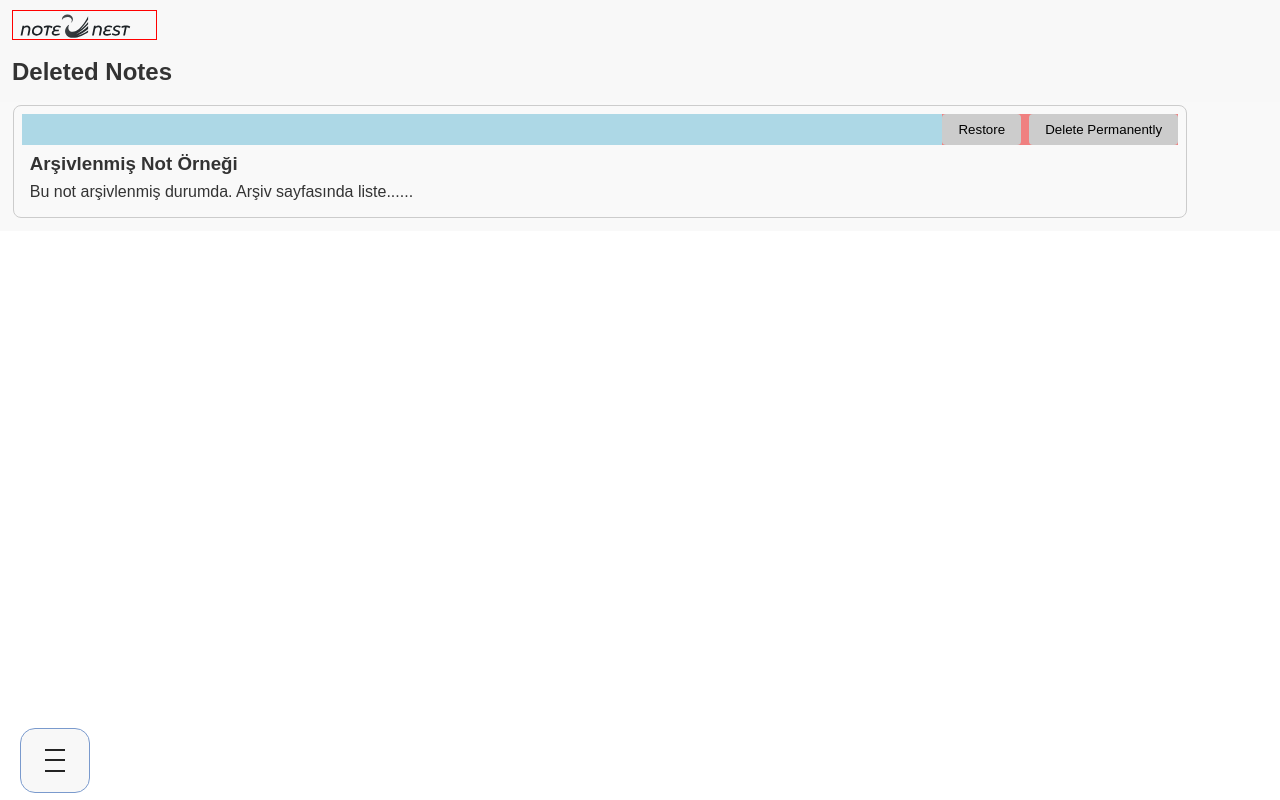
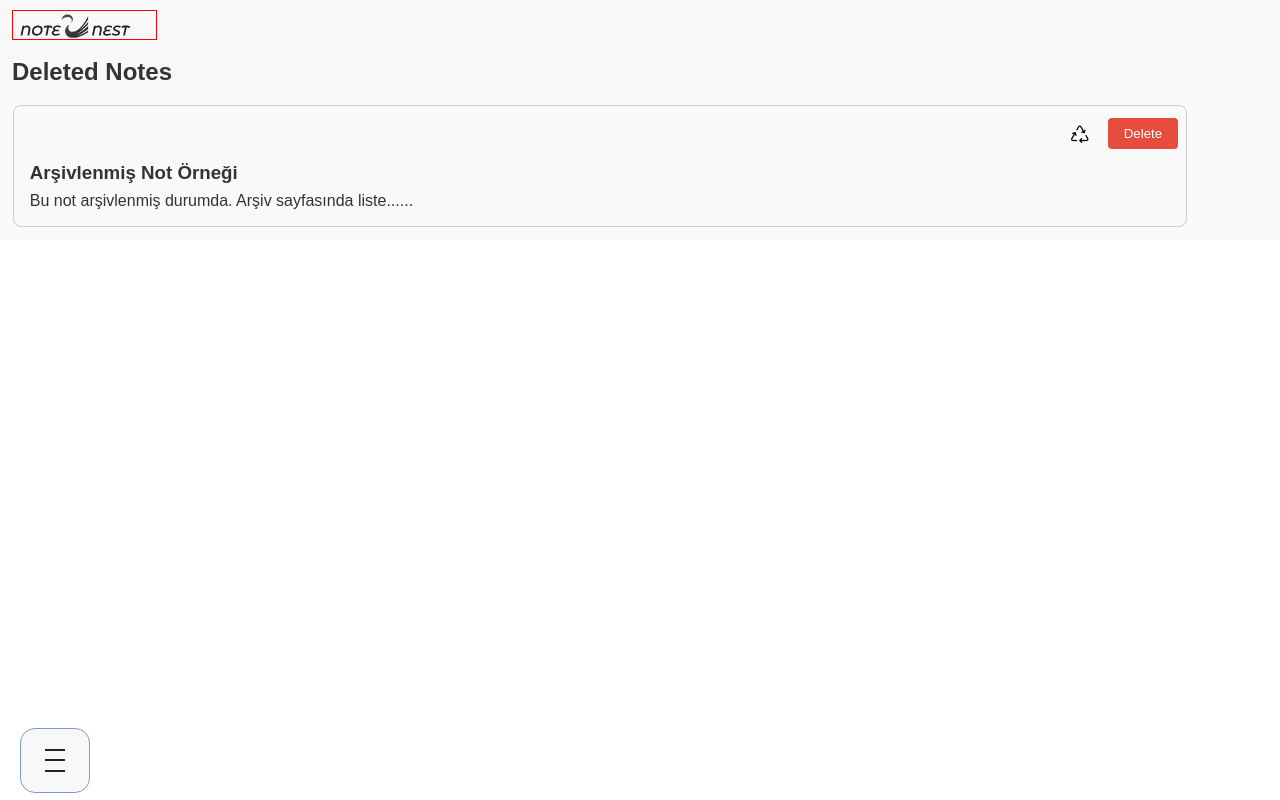
Before and after one commit to banuaggun/note-nest-vue, a Vue app: page /deleted in a window 1280 px wide. Built offline with nearby package versions, Linux system fonts and the light colour scheme.

Commit message:
A modal was added for permanent deletion, and the note actions button styles were revised.

```diff
--- /dev/null
+++ b/src/components/note-editor/ConfirmModal.vue
@@ -0,0 +1,126 @@
+<template>
+  <div class="modal-backdrop" @click="close">
+    <div class="modal" @click.stop>
+      <p>{{ message }}</p>
+
+      <div class="modal-actions">
+        <button @click="confirm">Delete</button>
+        <button @click="close">Cancel</button>
+      </div>
+    </div>
+  </div>
+</template>
+
+<script setup>
+const props = defineProps({
+  message: String,
+});
+
+const emit = defineEmits(["confirm", "close"]);
+
+function confirm() {
+  emit("confirm");
+}
+
+function close() {
+  emit("close");
+}
+</script>
+
+<style>
+.modal-backdrop {
+  position: fixed;
+  inset: 0;
+  background: rgba(0, 0, 0, 0.45);
+  display: flex;
+  align-items: center;
+  justify-content: center;
+  padding: 16px; /* küçük ekranlarda taşmayı engeller */
+  backdrop-filter: blur(2px);
+  animation: fadeIn 0.2s ease-out;
+}
+
+.modal {
+  background: #fff;
+  padding: 24px;
+  border-radius: 12px;
+  width: 100%;
+  max-width: 380px; /* masaüstünde genişlik */
+  box-shadow: 0 8px 24px rgba(0, 0, 0, 0.15);
+  animation: scaleIn 0.25s ease-out;
+}
+
+.modal p {
+  margin-bottom: 20px;
+  font-size: 16px;
+  color: #333;
+  text-align: center;
+}
+
+.modal-actions {
+  display: flex;
+  justify-content: space-between;
+  gap: 12px;
+}
+
+.modal-actions button {
+  flex: 1;
+  padding: 10px 0;
+  border-radius: 6px;
+  border: none;
+  cursor: pointer;
+  font-size: 15px;
+  transition: 0.2s;
+}
+
+.modal-actions button:first-child {
+  background: #e74c3c;
+  color: white;
+}
+
+.modal-actions button:first-child:hover {
+  background: #c0392b;
+}
+
+.modal-actions button:last-child {
+  background: #ddd;
+}
+
+.modal-actions button:last-child:hover {
+  background: #cfcfcf;
+}
+
+/* Animasyonlar */
+@keyframes fadeIn {
+  from {
+    opacity: 0;
+  }
+  to {
+    opacity: 1;
+  }
+}
+
+@keyframes scaleIn {
+  from {
+    transform: scale(0.85);
+    opacity: 0;
+  }
+  to {
+    transform: scale(1);
+    opacity: 1;
+  }
+}
+
+/* Mobil uyumluluk */
+@media (max-width: 350px) {
+  .modal {
+    padding: 20px;
+    max-width: 100%;
+  }
+
+  .modal-actions button {
+    font-size: 14px;
+    padding: 8px 0;
+  }
+}
+</style>
--- a/src/components/notes/NoteItem.vue
+++ b/src/components/notes/NoteItem.vue
@@ -1,5 +1,4 @@
 <template>
-
   <div class="note-item" :class="{ archived: note.status === 'archived' }">
     <NoteActions
       class="actions"
@@ -12,7 +11,6 @@
     />
     <h3>{{ cleanedTitle }}</h3>
     <p>{{ cleanedContent }}...</p>
-
   </div>
 </template>
 
@@ -55,15 +53,18 @@ const cleanedContent = computed(() => {
 <style scoped>
 .note-item {
   border: 1px solid #ccc;
-  padding:0.5rem;
+  padding: 0.5rem;
   border-radius: 8px;
 }
 
-.note-item h3, .note-item p{
-  margin:8px 8px;
+.note-item h3,
+.note-item p {
+  margin: 8px 8px;
 }
-.actions  {
-  display:flex;
+/*
+.actions {
+  display: flex;
   justify-content: flex-end;
 }
+*/
 </style>
--- a/src/components/toolbar/NoteActions.vue
+++ b/src/components/toolbar/NoteActions.vue
@@ -2,20 +2,36 @@
   <div class="actions-item">
     <template v-if="note.status === 'archived'">
       <div class="item-buttons-2 actions-item-archive-page">
-        <button @click="$emit('unarchive', note.id)">Unarchive</button>
-        <button @click="$emit('delete', note.id)">Move To Trash</button>
+        <button @click="$emit('unarchive', note.id)">
+          <!-- unarchive -->
+          <i class="ph ph-box-arrow-up"></i>
+        </button>
+        <button @click="$emit('delete', note.id)">
+          <!-- move to trash -->
+          <i class="ph ph-trash"></i>
+        </button>
       </div>
     </template>
 
     <template v-else-if="note.status === 'deleted'">
       <div class="item-buttons-2 actions-item-deleted-page">
-        <button @click="$emit('restore', note.id)">Restore</button>
-        <button @click="$emit('delete', note.id)">Delete Permanently</button>
+        <button @click="$emit('restore', note.id)">
+          <!-- restore -->
+          <i class="ph ph-recycle"></i>
+        </button>
+        <button @click="confirmPermanentDelete(note.id)">Delete</button>
       </div>
+
+      <ConfirmModal
+        v-if="showModal"
+        message="Bu notu kalıcı olarak silmek istiyor musunuz?"
+        @confirm="handleConfirm"
+        @close="handleClose"
+      />
     </template>
 
     <template v-else>
-      <div class="item-buttons actions-item-all-page">
+      <div class="item-buttons actions-item-all-notes-page">
         <button @click="$emit('delete', note.id)">
           <i class="ph ph-trash"></i>
         </button>
@@ -31,27 +47,53 @@
 </template>
 
 <script setup>
+import { ref } from "vue";
+import ConfirmModal from "../note-editor/ConfirmModal.vue";
+
 const props = defineProps({
   note: {
     type: Object,
     required: true,
   },
 });
+
+const emit = defineEmits(["delete"]);
+const showModal = ref(false);
+let selectedId = null;
+
+function confirmPermanentDelete(id) {
+  selectedId = id;
+  showModal.value = true;
+}
+
+function handleConfirm() {
+  emit("delete", selectedId);
+  showModal.value = false;
+}
+
+function handleClose() {
+  showModal.value = false;
+}
 </script>
 
 <style scoped>
 .actions-item {
-  background: lightblue;
+  display: flex;
+  justify-content: flex-end;
+  align-items: center;
 }
-.item-buttons,
-.item-buttons-2 {
+
+.actions-item-all-notes-page,
+.actions-item-archive-page,
+.actions-item-deleted-page {
   display: flex;
   flex-direction: row;
   align-items: center;
   gap: 8px;
-  background-color: lightcoral;
 }
-.item-buttons button {
+.actions-item-all-notes-page button,
+.actions-item-archive-page button,
+.actions-item-deleted-page button:nth-child(1) {
   width: 40px;
   height: 40px;
   background-color: transparent;
@@ -63,16 +105,22 @@ const props = defineProps({
   outline: none;
 }
 
-.item-buttons-2 button {
+.actions-item-deleted-page button:nth-child(2) {
   padding: 8px 16px;
   border-radius: 4px;
   border: none;
   outline: none;
-  background-color: #ccc;
+  background: #e74c3c;
+  color: white;
 }
 
-.item-buttons button:nth-child(2):hover,
-.item-buttons button:nth-child(3):hover {
+.actions-item-deleted-page button:nth-child(2):hover {
+  background: #c0392b;
+}
+
+.actions-item-all-notes-page button:hover,
+.actions-item-archive-page button:hover,
+.actions-item-deleted-page button:nth-child(1):hover {
   display: flex;
   align-items: center;
   justify-content: center;
@@ -89,28 +137,15 @@ const props = defineProps({
   transform: scale(0.98);
 }
 
-.item-buttons button:nth-child(1):hover {
-  display: flex;
-  align-items: center;
-  justify-content: center;
-  color: 242424;
-  background: #fff;
-  border-radius: 50%;
-  cursor: pointer;
-  box-shadow: 2px 2px 3px rgba(254, 95, 85, 0.2), 3px 5px 18px rgba(254, 95, 85, 0.1),
-    4px 5px 13px rgba(254, 95, 85, 0.1), inset -0.5px -0.5px 5px rgba(254, 95, 85, 0.2),
-    inset -0.5px -0.5px 1.5px rgba(255, 255, 255, 0.6),
-    inset 0.5px 0.5px 4px rgba(255, 255, 255, 1),
-    inset 2px 2px 12px rgba(254, 95, 85, 0.15),
-    -2.5px -2.5px 7.5px rgba(255, 255, 255, 0.9);
-  transform: scale(0.98);
-}
-
-.item-buttons button i {
+.actions-item-all-notes-page button i,
+.actions-item-archive-page button i,
+.actions-item-deleted-page button:nth-child(1) i {
   font-size: 20px;
 }
 
-.item-buttons button:hover i {
+.actions-item-all-notes-page button:hover i,
+.actions-item-archive-page button:hover i,
+.actions-item-deleted-page button:nth-child(1):hover i {
   font-size: 24px;
 }
 </style>
```
